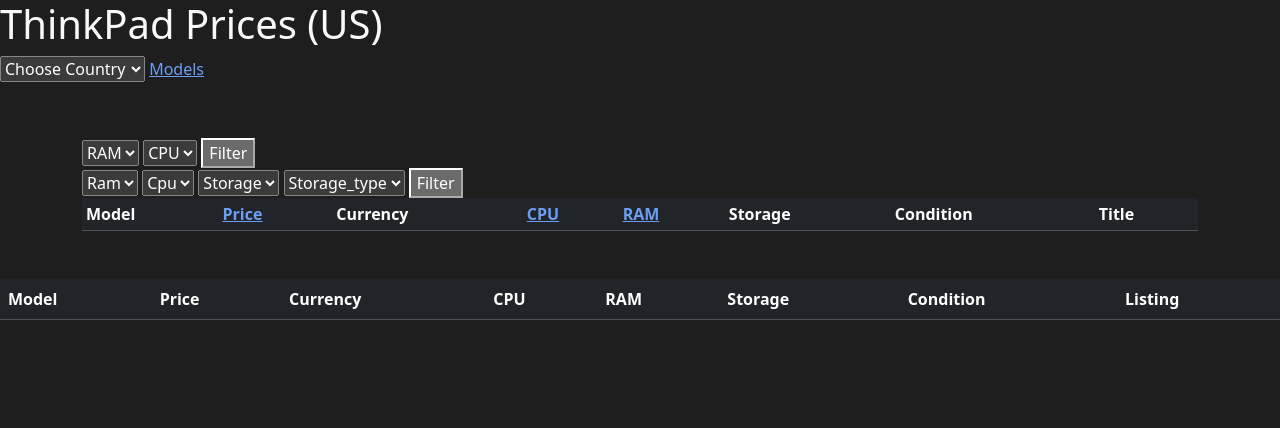
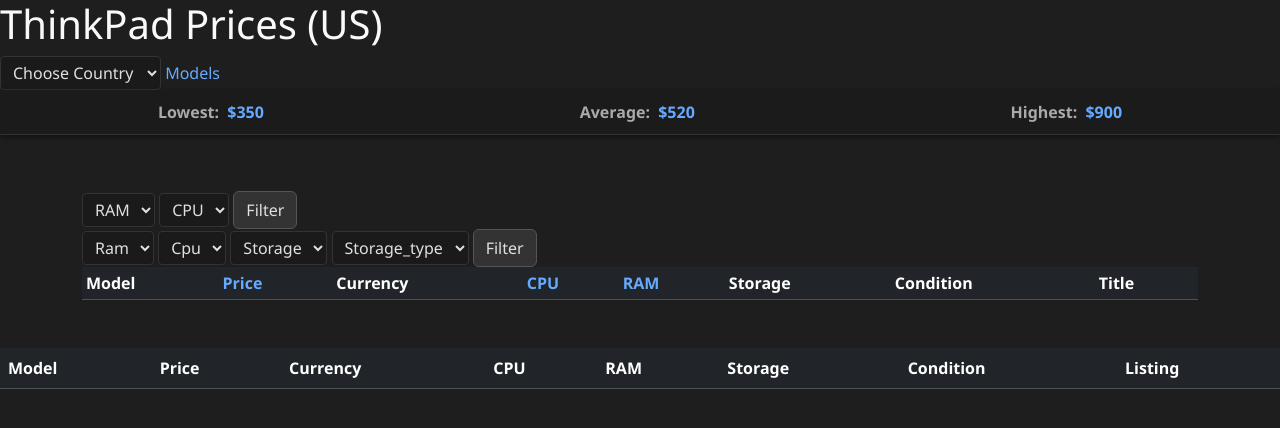
Before and after one commit to Michael668875/ebay_flask, a Flask app: page /us/ in a window 1280 px wide. Shown: the top 428 px of the page. Run offline with Flask 3, Linux system fonts and the light colour scheme; lists and menus that the app fills with data are empty.

Commit message:
added some styling to templates

```diff
--- a/app/routes.py
+++ b/app/routes.py
@@ -140,13 +140,20 @@ def country_home(country):
 
     listings = query.order_by(Listing.price.asc()).limit(100).all()
 
+    stats = {
+        "lowest": 350,
+        "average": 520,
+        "highest": 900
+    }
+
     return render_template(
             "listings.html",
             listings=listings,
             country=country,
             filters=filters,
             ram_options=ram_options,
-            cpu_options=cpu_options
+            cpu_options=cpu_options,
+            stats=stats
         )
 
 
--- /dev/null
+++ b/app/static/css/style.css
@@ -0,0 +1,199 @@
+thead th {
+    position: sticky;
+    top: 0; /* distance from the top of the viewport */
+    background-color: #fff; /* needed so content doesn’t show through */
+    z-index: 10; /* ensures headings are above other elements */
+    box-shadow: 0 2px 2px -1px rgba(0,0,0,0.1); /* optional shadow for visibility */
+}
+
+body {
+  background-color: #1e1e1e;  /* dark page background */
+  color: #f8f9fa;             /* light text for readability */
+  font-family: "Segoe UI", Tahoma, Geneva, Verdana, sans-serif;
+}
+
+
+.container {
+  padding-top: 2rem;
+  padding-bottom: 2rem;
+}
+
+
+/* Links */
+a {
+    color: #66aaff;
+    text-decoration: none;
+}
+a:hover {
+    text-decoration: underline;
+}
+
+/* ================= Table Styles ================= */
+.table-container {
+    max-width: 100%;
+    overflow-x: auto;
+    margin: 20px 0;
+}
+
+.listings-table {
+    border-collapse: collapse;
+    width: 100%;
+    min-width: 600px; /* ensures horizontal scroll if needed */
+}
+
+.listings-table th,
+.listings-table td {
+    border: 1px solid #333;
+    padding: 8px 12px;
+    text-align: left;
+}
+
+.listings-table thead th {
+    position: sticky;
+    top: 0;
+    background-color: #1f1f1f;
+    z-index: 10;
+    box-shadow: 0 2px 2px -1px rgba(0,0,0,0.5);
+}
+
+.listings-table tbody tr:nth-child(even) {
+    background-color: #1a1a1a;
+}
+
+.listings-table tbody tr:hover {
+    background-color: #2a2a2a;
+}
+
+/* ================= Card Styles ================= */
+.listings-grid {
+    display: none; /* hidden on desktop by default */
+    grid-template-columns: repeat(auto-fill, minmax(250px, 1fr));
+    gap: 16px;
+    padding: 16px 0;
+}
+
+.listing-card {
+    border: 1px solid #333;
+    border-radius: 10px;
+    padding: 12px 16px;
+    background-color: #1e1e1e;
+    box-shadow: 0 2px 6px rgba(0,0,0,0.3);
+    transition: transform 0.15s, box-shadow 0.15s;
+}
+
+.listing-card:hover {
+    transform: translateY(-2px);
+    box-shadow: 0 6px 12px rgba(0,0,0,0.5);
+}
+
+.card-row {
+    display: flex;
+    justify-content: space-between;
+    padding: 4px 0;
+}
+
+.card-row .label {
+    font-weight: 600;
+    color: #aaa;
+}
+
+.card-row .value {
+    color: #fff;
+}
+
+/* ================= Responsive Rules ================= */
+@media screen and (max-width: 768px) {
+    .listings-table {
+        display: none; /* hide table on mobile */
+    }
+    .listings-grid {
+        display: grid; /* show cards on mobile */
+    }
+}
+
+@media screen and (max-width: 400px) {
+    .card-row {
+        flex-direction: column;
+        align-items: flex-start;
+    }
+    .card-row .value {
+        margin-top: 2px;
+    }
+}
+
+/* ================= Filters & Sorts ================= */
+.filter-container, .sort-container {
+    margin: 12px 0;
+    display: flex;
+    flex-wrap: wrap;
+    gap: 10px;
+}
+
+.filter-container label, .sort-container label {
+    font-weight: 600;
+    margin-right: 6px;
+}
+
+/* Inputs & selects dark mode */
+input, select {
+    background-color: #1a1a1a;
+    color: #e0e0e0;
+    border: 1px solid #333;
+    padding: 4px 8px;
+    border-radius: 4px;
+}
+
+/* Buttons dark mode */
+button {
+    background-color: #333;
+    color: #e0e0e0;
+    border: 1px solid #555;
+    padding: 6px 12px;
+    border-radius: 6px;
+    cursor: pointer;
+    transition: background 0.2s;
+}
+
+button:hover {
+    background-color: #444;
+}
+
+/* ================= Floating Summary Bar ================= */
+.navbar {
+    position: sticky;
+    top: 0;
+    z-index: 30; /* higher than summary bar */
+}
+
+.summary-bar {
+    position: sticky;
+    top: 0;
+    display: flex;
+    justify-content: space-around;
+    align-items: center;
+    background-color: #1b1b1b;
+    color: #fff;
+    border-bottom: 1px solid #333;
+    padding: 10px 0;
+    z-index: 20;
+    box-shadow: 0 2px 5px rgba(0,0,0,0.5);
+}
+
+.summary-item .label {
+    font-weight: 600;
+    margin-right: 4px;
+    color: #aaa;
+}
+
+.summary-item .value {
+    font-weight: 700;
+    color: #66aaff;
+}
+
+/* Responsive: stack items on small screens */
+@media screen and (max-width: 500px) {
+    .summary-bar {
+        flex-direction: column;
+        gap: 6px;
+    }
+}
--- a/app/templates/layout.html
+++ b/app/templates/layout.html
@@ -7,21 +7,7 @@
     <meta name="description" content="{% block description %}Used ThinkPad price tracker{% endblock %}">
     <link rel="canonical" href="{{ request.url_root.rstrip('/') }}{{ request.path }}">
     <link href="https://cdn.jsdelivr.net/npm/bootstrap@5.3.8/dist/css/bootstrap.min.css" rel="stylesheet" integrity="sha384-sRIl4kxILFvY47J16cr9ZwB07vP4J8+LH7qKQnuqkuIAvNWLzeN8tE5YBujZqJLB" crossorigin="anonymous">
-    <style>
-      body {
-        background-color: #1e1e1e;  /* dark page background */
-        color: #f8f9fa;             /* light text for readability */
-      }
-
-      a, a:hover {
-        color: #6c9ef4;             /* keep links visible */
-      }
-
-      .container {
-        padding-top: 2rem;
-        padding-bottom: 2rem;
-      }
-    </style>
+    <link rel="stylesheet" href="{{ url_for('static', filename='css/style.css') }}">
   </head>
   <body>
     <h1>ThinkPad Prices ({{ country|upper }})</h1>
--- a/app/templates/listings.html
+++ b/app/templates/listings.html
@@ -2,6 +2,23 @@
 {% import "macros.html" as macros %}
 
 {% block body %}
+
+<!-- Floating Summary Bar -->
+<div class="summary-bar">
+    <div class="summary-item">
+        <span class="label">Lowest:</span>
+        <span class="value">${{ stats.lowest }}</span>
+    </div>
+    <div class="summary-item">
+        <span class="label">Average:</span>
+        <span class="value">${{ stats.average }}</span>
+    </div>
+    <div class="summary-item">
+        <span class="label">Highest:</span>
+        <span class="value">${{ stats.highest }}</span>
+    </div>
+</div>
+
 <div class="container mt-4">
 
     <form method="get">
@@ -105,7 +122,19 @@
 
 </div>
 
+<div class="listings-grid">
+    {% for item in listings %}
+    <div class="listing-card">
+        <div class="card-row"><span class="label">Item:</span> <span class="value">{{ item.name }}</span></div>
+        <div class="card-row"><span class="label">Price:</span> <span class="value">${{ item.price }}</span></div>
+        <div class="card-row"><span class="label">Model:</span> <span class="value">{{ item.model }}</span></div>
+        <div class="card-row"><span class="label">Date:</span> <span class="value">{{ item.date_posted }}</span></div>
+    </div>
+    {% endfor %}
+</div>
+
 <div>
     {{ macros.listings_table(listings, country, show_last_updated=False) }}
 </div>
+
 {% endblock %}
--- a/app/templates/macros.html
+++ b/app/templates/macros.html
@@ -35,6 +35,7 @@
 
 {% macro listings_table(listings, country, show_model_column=True, show_last_updated=True) %}
 <table class="table table-hover">
+    <thead class="table-dark">
     <tr>
         {% if show_model_column %}
             <th>Model</th>
@@ -50,6 +51,7 @@
             <th>Last Updated</th>
         {% endif %}
     </tr>
+    </thead>
 
     {% for item in listings %}
     <tr>
```
